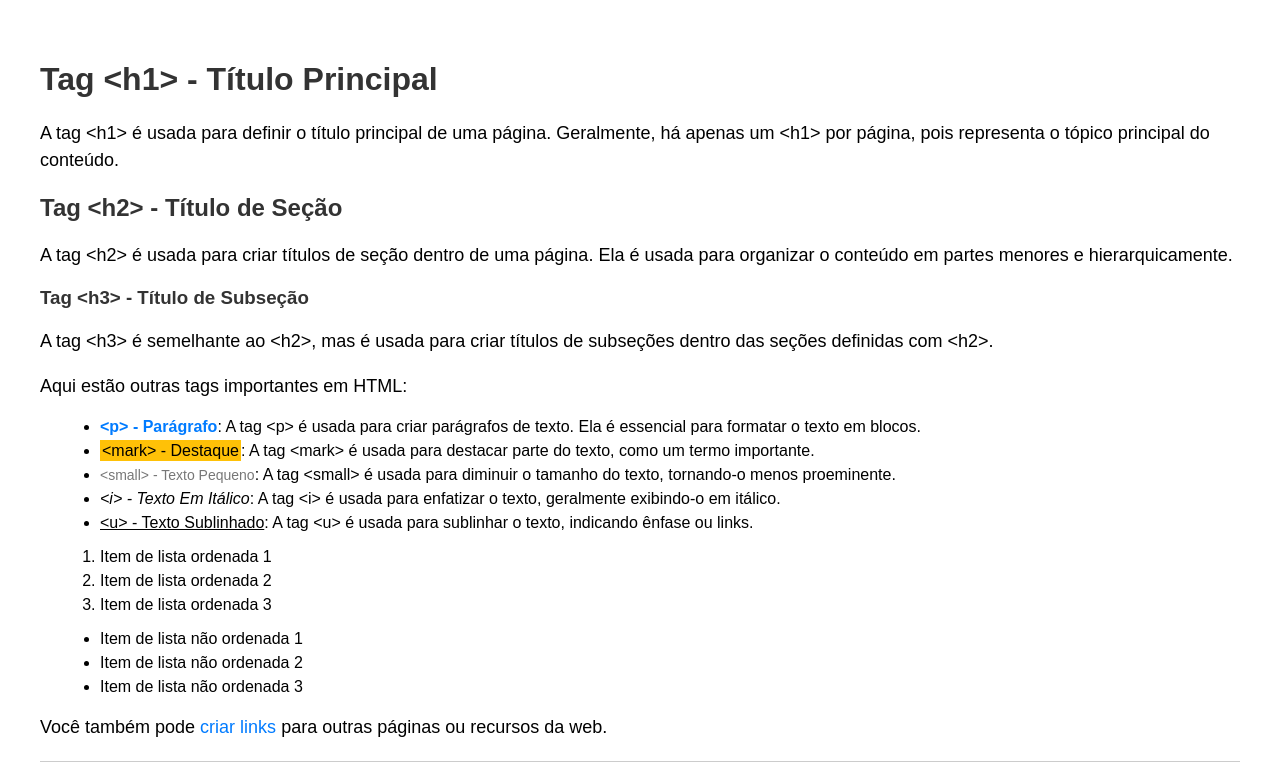
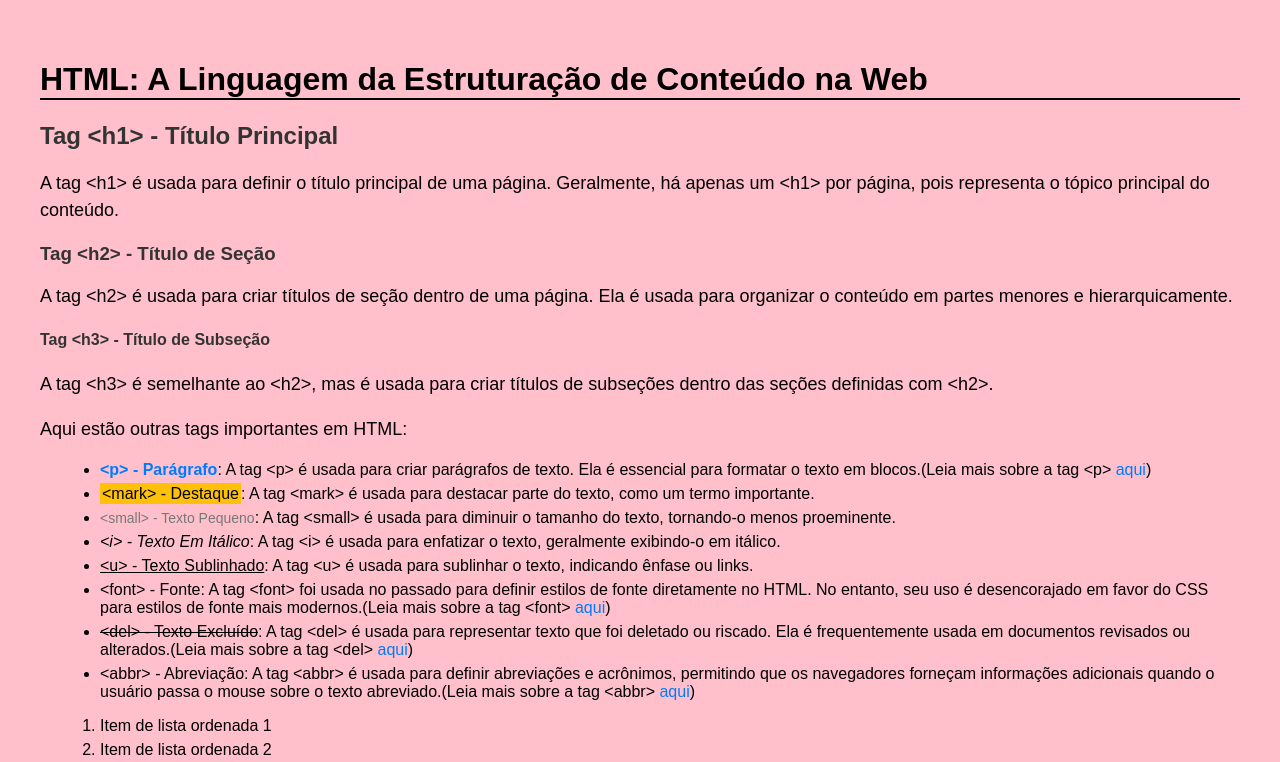
Before and after one commit to KaiqueLima3001/ProjetoWeb-Dio, a plain HTML site: page index.html in a window 1280 px wide. Shown: the top 762 px of the page. Drawn offline with Linux system fonts and the light colour scheme.

Commit message:
Update index.html

```diff
--- a/index.html
+++ b/index.html
@@ -3,17 +3,18 @@
 <head>
     <meta charset="UTF-8">
     <meta name="viewport" content="width=device-width, initial-scale=1.0">
-    <title>Tags HTML e Estilo</title>
+    <title>Projeto Web Dio</title>
 </head>
 <body>
-     <style>
+    <style>
         body {
             font-family: Arial, sans-serif;
             margin: 20px;
             padding: 20px;
+            background-color: #ffc0cb;
         }
 
-        h1, h2, h3 {
+        h2, h3, h4 {
             color: #333;
         }
 
@@ -85,23 +86,28 @@
             margin: 20px 0;
         }
     </style>
-    <h1>Tag &lt;h1&gt; - Título Principal</h1>
+    <h1 style="border-bottom: 2px solid black;" id="inicio">HTML: A Linguagem da Estruturação de Conteúdo na Web</h1>
+
+    <h2>Tag &lt;h1&gt; - Título Principal</h2>
     <p>A tag &lt;h1&gt; é usada para definir o título principal de uma página. Geralmente, há apenas um &lt;h1&gt; por página, pois representa o tópico principal do conteúdo.</p>
 
-    <h2>Tag &lt;h2&gt; - Título de Seção</h2>
+    <h3>Tag &lt;h2&gt; - Título de Seção</h3>
     <p>A tag &lt;h2&gt; é usada para criar títulos de seção dentro de uma página. Ela é usada para organizar o conteúdo em partes menores e hierarquicamente.</p>
 
-    <h3>Tag &lt;h3&gt; - Título de Subseção</h3>
+    <h4>Tag &lt;h3&gt; - Título de Subseção</h4>
     <p>A tag &lt;h3&gt; é semelhante ao &lt;h2&gt;, mas é usada para criar títulos de subseções dentro das seções definidas com &lt;h2&gt;.</p>
 
     <p>Aqui estão outras tags importantes em HTML:</p>
 
     <ul>
-        <li><strong>&lt;p&gt; - Parágrafo</strong>: A tag &lt;p&gt; é usada para criar parágrafos de texto. Ela é essencial para formatar o texto em blocos.</li>
+        <li><strong>&lt;p&gt; - Parágrafo</strong>: A tag &lt;p&gt; é usada para criar parágrafos de texto. Ela é essencial para formatar o texto em blocos.(Leia mais sobre a tag &lt;p&gt; <a href="https://developer.mozilla.org/en-US/docs/Web/HTML/Element/p" target="_blank">aqui</a>)</li>
         <li><mark>&lt;mark&gt; - Destaque</mark>: A tag &lt;mark&gt; é usada para destacar parte do texto, como um termo importante.</li>
         <li><small>&lt;small&gt; - Texto Pequeno</small>: A tag &lt;small&gt; é usada para diminuir o tamanho do texto, tornando-o menos proeminente.</li>
         <li><i>&lt;i&gt; - Texto Em Itálico</i>: A tag &lt;i&gt; é usada para enfatizar o texto, geralmente exibindo-o em itálico.</li>
         <li><u>&lt;u&gt; - Texto Sublinhado</u>: A tag &lt;u&gt; é usada para sublinhar o texto, indicando ênfase ou links.</li>
+        <li><font>&lt;font&gt; - Fonte</font>: A tag &lt;font&gt; foi usada no passado para definir estilos de fonte diretamente no HTML. No entanto, seu uso é desencorajado em favor do CSS para estilos de fonte mais modernos.(Leia mais sobre a tag &lt;font&gt; <a href="https://developer.mozilla.org/en-US/docs/Web/HTML/Element/font" target="_blank">aqui</a>)</li>
+        <li><del>&lt;del&gt; - Texto Excluído</del>: A tag &lt;del&gt; é usada para representar texto que foi deletado ou riscado. Ela é frequentemente usada em documentos revisados ou alterados.(Leia mais sobre a tag &lt;del&gt; <a href="https://developer.mozilla.org/en-US/docs/Web/HTML/Element/del" target="_blank">aqui</a>)</li>
+        <li><abbr>&lt;abbr&gt; - Abreviação</abbr>: A tag &lt;abbr&gt; é usada para definir abreviações e acrônimos, permitindo que os navegadores forneçam informações adicionais quando o usuário passa o mouse sobre o texto abreviado.(Leia mais sobre a tag &lt;abbr&gt; <a href="https://developer.mozilla.org/en-US/docs/Web/HTML/Element/abbr" target="_blank">aqui</a>)</li>
     </ul>
 
     <ol>
@@ -116,7 +122,7 @@
         <li>Item de lista não ordenada 3</li>
     </ul>
 
-    <p>Você também pode <a href="#">criar links</a> para outras páginas ou recursos da web.</p>
+    <p>Você também pode <a href="#inicio">criar links</a> para outras páginas ou recursos da web.</p>
 
     <hr>
 
```
